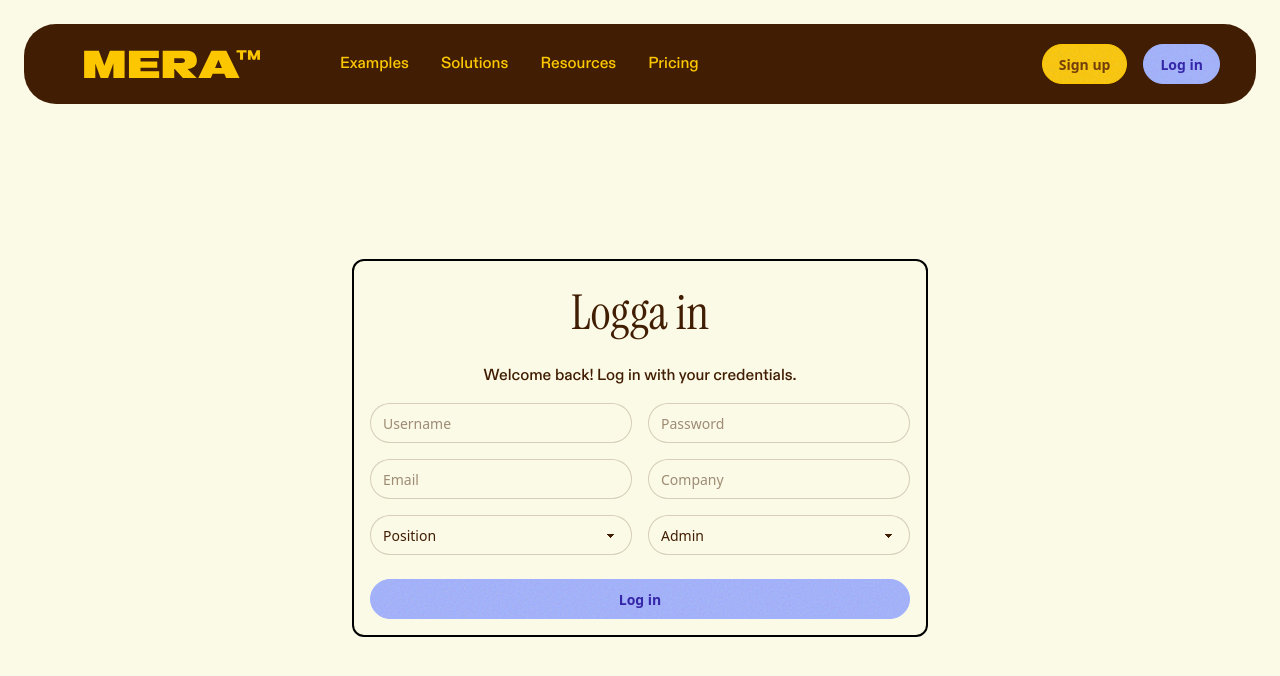
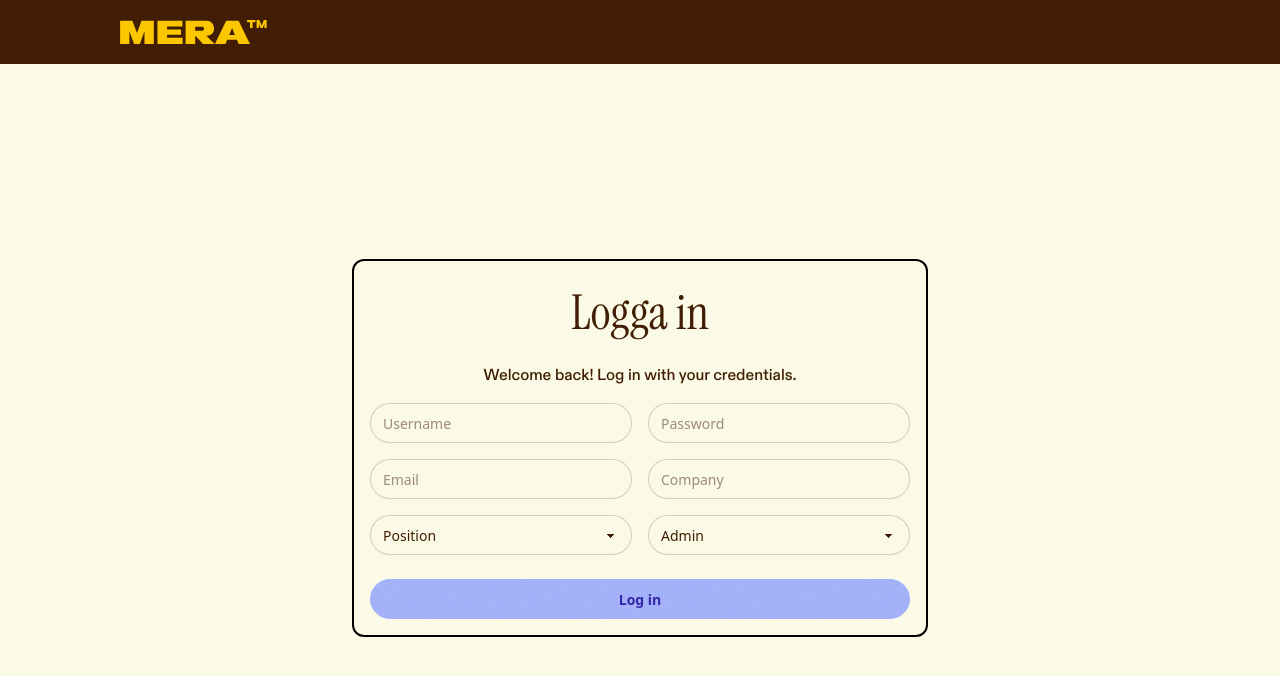
Before and after one commit to Hampus2001/mera, a Next.js app in the folder frontend/: page /logIn in a window 1280 px wide. Shown: the top 676 px of the page. Built offline with nearby package versions, Linux system fonts and the light colour scheme; no server answers.

Commit message:
lite mer

```diff
--- a/frontend/app/logIn/page.js
+++ b/frontend/app/logIn/page.js
@@ -2,8 +2,7 @@
 import { useContext, useState } from "react";
 import { useRouter } from "next/navigation";
 import { HandleWorkspaceContext } from "@/context/WorkspaceContext";
-import LandingNav from "@/components/LandingNav";
-import LogInSingInBar from "@/components/LogInSignInBar";
+import LogInSingInBar from "@/components/LoginSignInNavBar";
 
 export default function AuthPage() {
   const router = useRouter();
@@ -57,7 +56,7 @@ export default function AuthPage() {
   return (
     <>
       <div className="absolute top-0 left-0 w-full z-50">
-        <LandingNav></LandingNav>
+        <LogInSingInBar></LogInSingInBar>
       </div>
       <section className="bg-base-100 flex flex-col items-center justify-center min-h-screen px-6 lg:px-40 gap-y-6 pt-24">
         <div className="border-2 border-black rounded-xl p-4 m-4 gap-4 w-full max-w-xl">
@@ -139,7 +138,6 @@ export default function AuthPage() {
           </form>
         </div>
       </section>
-      <LogInSingInBar></LogInSingInBar>
     </>
   );
 }
```
